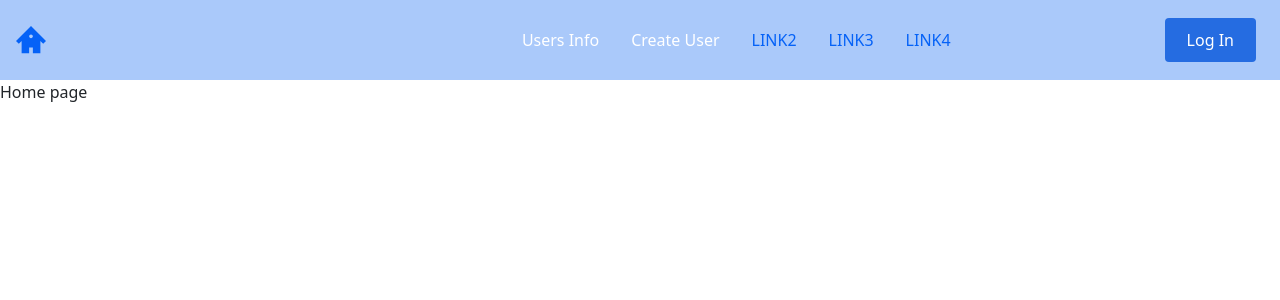
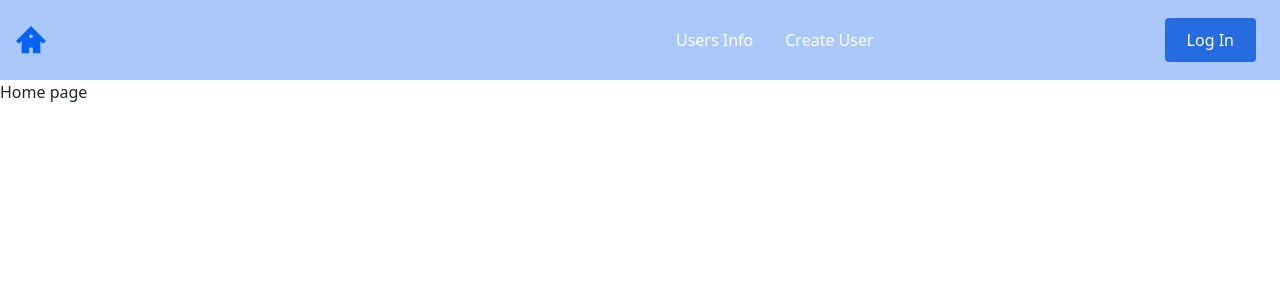
Before and after one commit to Meihong117/Static-Web-App-1, a React (Create React App) app: page / in a window 1280 px wide. Shown: the top 300 px of the page. Built offline with nearby package versions, Linux system fonts and the light colour scheme.

Commit message:
delete other unuseful links

```diff
--- a/src/components/NavBar/NavBar.js
+++ b/src/components/NavBar/NavBar.js
@@ -17,9 +17,6 @@ const NavBar = ({toggle}) => {
                 <NavMenue>
                     <NavLink to="/users" >Users Info</NavLink>
                     <NavLink to="/postuser" >Create User</NavLink>
-                    <NavLink to="/" >LINK2</NavLink>
-                    <NavLink to="/" >LINK3</NavLink>
-                    <NavLink to="/" >LINK4</NavLink>
                 </NavMenue>
                 <NavBtn>
                     <NavBtnLink to="/login">Log In</NavBtnLink>
--- a/src/components/NavBar/SideBar.js
+++ b/src/components/NavBar/SideBar.js
@@ -11,9 +11,6 @@ const SideBar = ({isOpen,toggle}) => {
                 <SideBarMenue>
                     <SidebarLink to='/users'>Users Info</SidebarLink>
                     <SidebarLink to='/postuser'>Create User</SidebarLink>
-                    <SidebarLink to='/'>LINK2</SidebarLink>
-                    <SidebarLink to='/'>LINK3</SidebarLink>
-                    <SidebarLink to='/'>LINK4</SidebarLink>
                 </SideBarMenue>
                 <SideBtnWrap>
                     <SidebarRoute to='/login'>Sign In</SidebarRoute>
```
